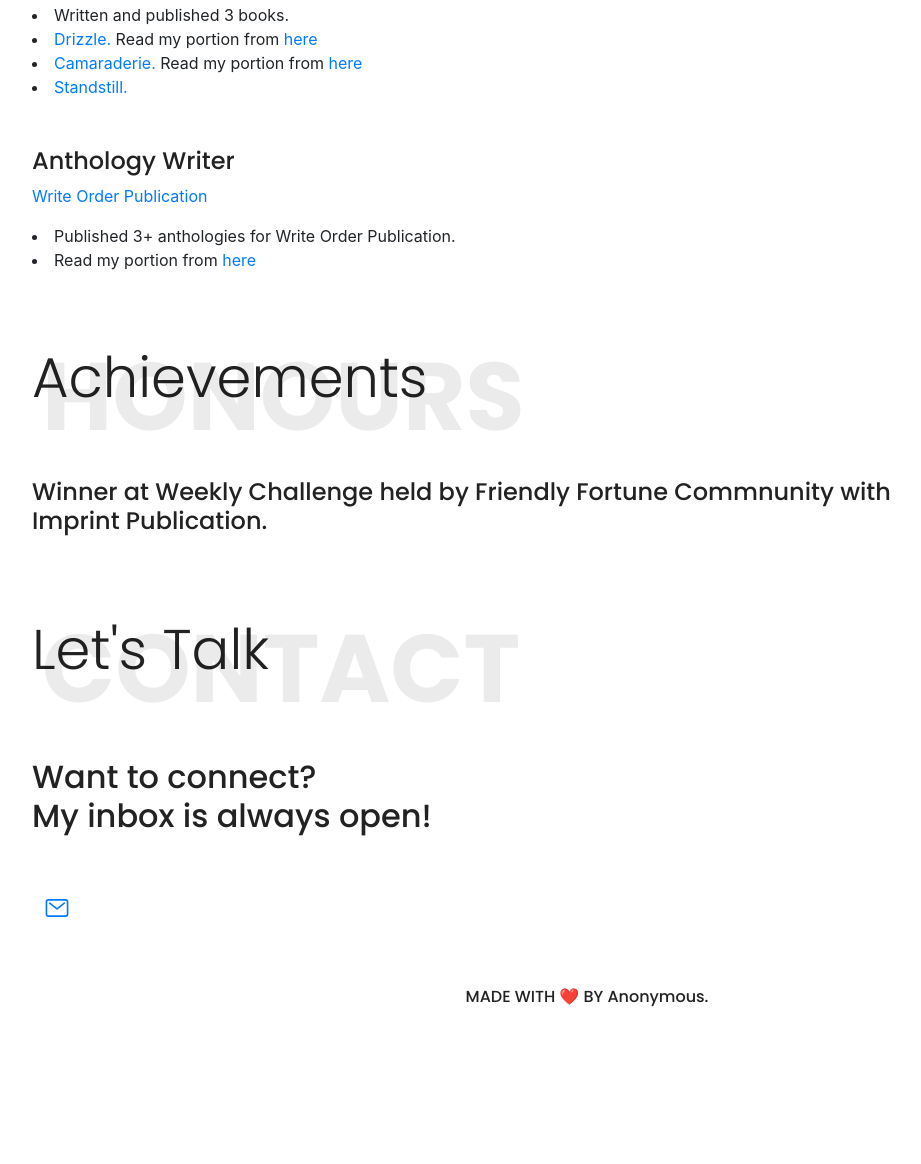
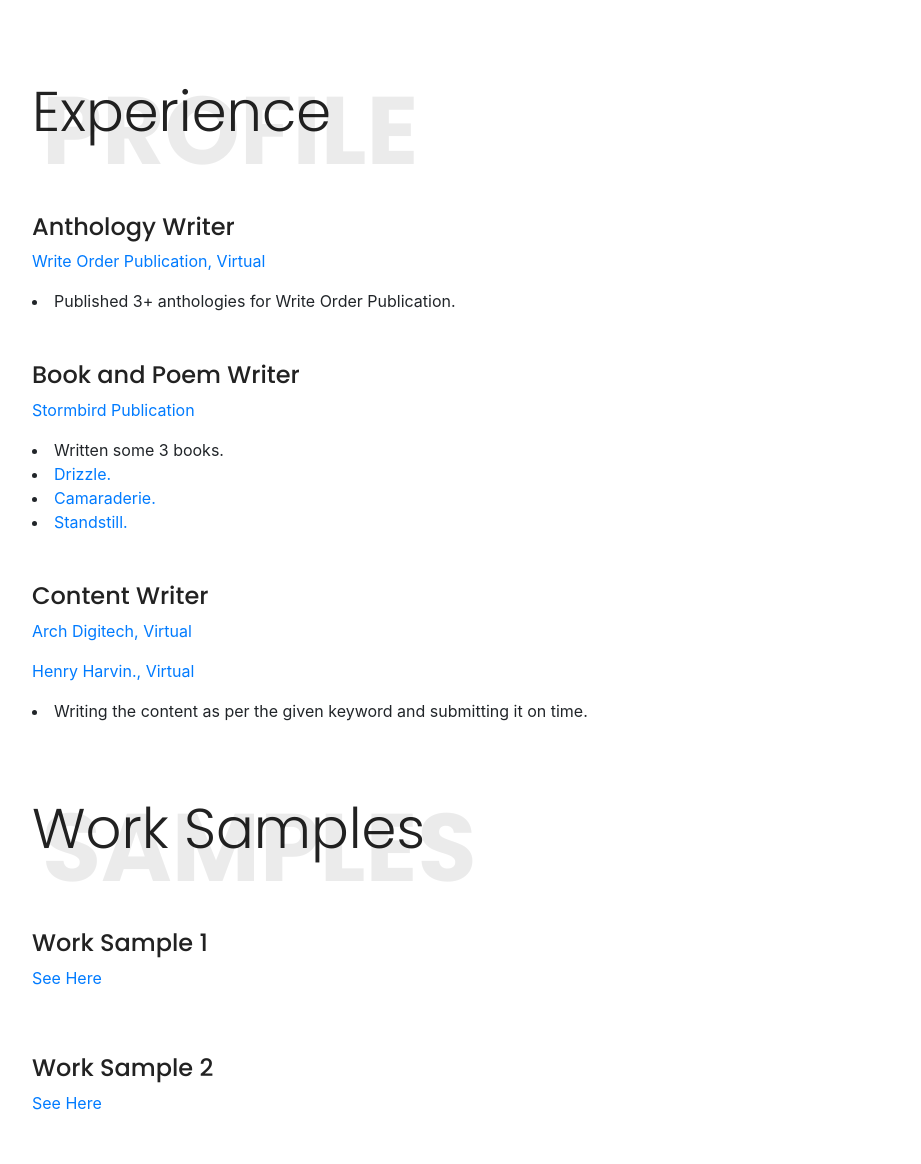
Before and after one commit to anushreemukherjee/portfolio, a plain HTML site: page index.html in a window 1280 px wide. Shown: the part 2208-3372 px from the top of the page, without its empty margins (53-974 px from the left). Before the commit the page ends 3262 px from the top, so only its background shows below. Drawn offline with nearby package versions, Linux system fonts and the light colour scheme.

Commit message:
Add files via upload

```diff
--- a/index.html
+++ b/index.html
@@ -5,11 +5,11 @@
   <meta charset="UTF-8">
   <meta name="viewport" content="width=device-width, initial-scale=1.0">
   <title>Anushree</title>
-  <link rel = "icon" href = "./discord.png"
-  type = "image/x-icon">
+  <link rel="icon" href="./discord.png" type="image/x-icon">
   <link rel="stylesheet" href="./index.css">
   <link rel="stylesheet" href="https://cdnjs.cloudflare.com/ajax/libs/animate.css/4.1.1/animate.min.css" />
-  <link rel="stylesheet" href="https://stackpath.bootstrapcdn.com/bootstrap/4.5.0/css/bootstrap.min.css" integrity="sha384-9aIt2nRpC12Uk9gS9baDl411NQApFmC26EwAOH8WgZl5MYYxFfc+NcPb1dKGj7Sk" crossorigin="anonymous">
+  <link rel="stylesheet" href="https://stackpath.bootstrapcdn.com/bootstrap/4.5.0/css/bootstrap.min.css"
+    integrity="sha384-9aIt2nRpC12Uk9gS9baDl411NQApFmC26EwAOH8WgZl5MYYxFfc+NcPb1dKGj7Sk" crossorigin="anonymous">
 
 </head>
 
@@ -17,7 +17,8 @@
   <nav class="navbar navbar-expand-sm navbar-light mb-1">
     <ul class="navbar-nav">
       <li class="nav-item">
-        <a class="nav-link" href="https://docs.google.com/document/d/1gD7MbzfoTwPy1jbsJIugnEkdcP7V7gzWJoaYcQHOZXA/edit?usp=sharing">Resume</a>
+        <a class="nav-link"
+          href="https://drive.google.com/file/d/1kjvnkP2JVf9EjbYoY9JIVNknhIOGqn9m/view?usp=drivesdk">Resume</a>
       </li>
     </ul>
   </nav>
@@ -31,7 +32,8 @@
             Content and Creative Writer.
           </p>
         </div>
-        <div class="col-lg-4 text-center my-auto pb-5 rounded-circle"><img class="img-fluid rounded-circle" src="./download.png"></div>
+        <div class="col-lg-4 text-center my-auto pb-5 rounded-circle"><img class="img-fluid rounded-circle"
+            src="./download.png"></div>
       </div>
     </section>
 
@@ -43,7 +45,8 @@
             <h1 class="bold-text">About</h1>
             <div class="pt-5">
               <h2 class="mb-5">Hello! 👋</h2>
-              <p>My name is Anushree Mukherjee. I’m from 🇮🇳 I'm a young writer who aspires to stay productive even at this crucial time.
+              <p>My name is Anushree Mukherjee. I’m from 🇮🇳 I'm a young writer who aspires to stay productive even at
+                this crucial time.
                 I keep myself engaged in writing poems and exploring art that helps me to connect with people.
               </p>
               <ul class="social-links list-unstyled mt-4">
@@ -63,7 +66,8 @@
               <div class="progress-wrap">
                 <h4>Story and Poem Writing</h4>
                 <div class="progress progress-style">
-                  <div class="progress-bar color-1" role="progressbar" aria-valuenow="75" aria-valuemin="0" aria-valuemax="100" style="width:50%">
+                  <div class="progress-bar color-1" role="progressbar" aria-valuenow="75" aria-valuemin="0"
+                    aria-valuemax="100" style="width:50%">
                   </div>
                 </div>
               </div>
@@ -72,7 +76,8 @@
               <div class="progress-wrap">
                 <h4>Anthology Writing</h4>
                 <div class="progress progress-style">
-                  <div class="progress-bar color-1" role="progressbar" aria-valuenow="60" aria-valuemin="0" aria-valuemax="100" style="width:50%">
+                  <div class="progress-bar color-1" role="progressbar" aria-valuenow="60" aria-valuemin="0"
+                    aria-valuemax="100" style="width:50%">
                   </div>
                 </div>
               </div>
@@ -81,7 +86,8 @@
               <div class="progress-wrap">
                 <h4>SEO Content Writing</h4>
                 <div class="progress progress-style">
-                  <div class="progress-bar color-1" role="progressbar" aria-valuenow="85" aria-valuemin="0" aria-valuemax="100" style="width:40%">
+                  <div class="progress-bar color-1" role="progressbar" aria-valuenow="85" aria-valuemin="0"
+                    aria-valuemax="100" style="width:40%">
                   </div>
                 </div>
               </div>
@@ -90,96 +96,45 @@
         </div>
       </div>
     </section>
-    <!-- <section class="interests pt-5 pb-5">
+    <section class="interests pt-5 pb-5">
 
-      <h1 class="display-4">Tech I'm familiar with</h1>
-      <h1 class="bold-text bg-text">Tech Stack</h1>
+      <h1 class="display-4">I'm familiar with</h1>
+      <h1 class="bold-text bg-text">Experience</h1>
       <div class="row pt-5">
         <div class="col-lg-3 col-md-4 mt-4 mt-md-0">
           <div class="icon-box">
-            <img class="tech-icon" src="./java.png">
-            <h3>Java</h3>
+            <h3 style="font-weight: bold;">Content Writing</h3>
           </div>
         </div>
         <div class="col-lg-3 col-md-4 mt-4 mt-md-0">
           <div class="icon-box">
-            <img class="tech-icon" src="./cpp.png">
-            <h3>C++</h3>
+            <h3 style="font-weight: bold;">Article Writing</h3>
           </div>
         </div>
         <div class="col-lg-3 col-md-4 mt-4 mt-md-0">
           <div class="icon-box">
-            <img class="tech-icon" src="./c.png">
-            <h3>C</h3>
+            <h3 style="font-weight: bold;">Blog Writing</h3>
           </div>
         </div>
         <div class="col-lg-3 col-md-4 mt-4 mt-md-0">
           <div class="icon-box">
-            <img class="tech-icon" src="./python.png">
-            <h3>Python</h3>
-          </div>
-        </div>
-        <div class="col-lg-3 col-md-4 mt-4 mt-md-0">
-          <div class="icon-box">
-            <img class="tech-icon" src="./js.png">
-            <h3>JavaScript</h3>
-          </div>
-        </div>
-        <div class="col-lg-3 col-md-4 mt-4 mt-md-0">
-          <div class="icon-box">
-            <img class="tech-icon" src="./kotlin.png">
-            <h3>Kotlin</h3>
-          </div>
-        </div>
-        <div class="col-lg-3 col-md-4 mt-4 mt-md-0">
-          <div class="icon-box">
-            <img class="tech-icon" src="./node.png">
-            <h3>Node</h3>
-          </div>
-        </div>
-        <div class="col-lg-3 col-md-4 mt-4 mt-md-0">
-          <div class="icon-box">
-            <img class="tech-icon" src="./react.png">
-            <h3>React</h3>
-          </div>
-        </div>
-        <div class="col-lg-3 col-md-4 mt-4 mt-md-0">
-          <div class="icon-box">
-            <img class="tech-icon" src="./express.png">
-            <h3>Express</h3>
-          </div>
-        </div>
-        <div class="col-lg-3 col-md-4 mt-4 mt-md-0">
-          <div class="icon-box">
-            <img class="tech-icon" src="./db.png">
-            <h3>MongoDB</h3>
-          </div>
-        </div>
-        <div class="col-lg-3 col-md-4 mt-4 mt-md-0">
-          <div class="icon-box">
-            <img class="tech-icon" src="./android.png">
-            <h3>Android</h3>
-          </div>
-        </div>
-        <div class="col-lg-3 col-md-4 mt-4 mt-md-0">
-          <div class="icon-box">
-            <img class="tech-icon" src="./Git.png">
-            <h3>Git</h3>
-          </div>
-        </div>
-        <div class="col-lg-3 col-md-4 mt-4 mt-md-0">
-          <div class="icon-box">
-            <img class="tech-icon" src="./mysql.png">
-            <h3>SQL</h3>
+            <h3 style="font-weight: bold;">SEO Content Writing</h3>
           </div>
         </div>
       </div>
 
-    </section> -->
+    </section>
     <section>
       <h1 class="display-4 mt-5">Education</h4>
         <h1 class="bold-text bg-text">Academics</h1>
         <div class="py-4">
+          <div class="desc">
+            <h4>Master of Arts in English(Honours)</h4>
+            <p>St. Xavier's College (Autonomous), Kolkata</p>
+          </div>
+          <div>
+            <p>2022 - 2024</p>
+          </div>
           <div class="desc">
             <h4>Bachelor of Arts in English(Honours)</h4>
             <p>Banaras Hindu University</p>
@@ -197,7 +152,7 @@
           </div>
         </div>
 
-        <h1 class="display-4 mt-5">Experience and Works</h1>
+        <h1 class="display-4 mt-5">Experience</h1>
         <h1 class="bold-text bg-text">Profile</h1>
         <div class="row d-flex">
           <div class="col-md-10">
@@ -205,15 +160,14 @@
 
               <div class="py-4">
                 <div class="desc">
-                  <h4>SEO Content Writer for various websites.</h4>
-                  <p><a href="#">Freelance</a></p>
+                  <h4>Anthology Writer</h4>
+                  <p><a href="#">Write Order Publication, Virtual</a></p>
                 </div>
                 <!-- <div>
                   <p>January 2021 - May 2021</p>
                 </div> -->
                 <div>
-                  <li>Blog writing, SEO content writing, articles on various keywords, website content wrting,
-                    plagiarism free work and meeting the dealines.</li>
+                  <li>Published 3+ anthologies for Write Order Publication.</li>
                   <!-- <li>Contributed articles on Python Library like NumPy and Directory Traversal
                     Tools .</li>
                   <li>Articles on implementation of Java SynchronousQueue API and Thread-Safe
@@ -230,23 +184,54 @@
                   <p>March 2021 - June 2021</p>
                 </div> -->
                 <div>
-                  <li>Written and published 3 books.</li>
-                  <li><a href="https://www.amazon.in/dp/1639973060/ref=cm_sw_r_awdo_navT_g_5MA9TW45176DTAX9V28Q">Drizzle.</a> Read my portion from <a href="https://drive.google.com/file/d/1IpIn3eWKJlwVlKICv7QBP2UrXyqSSnMl/view?usp=sharing">here</a></li>
-                  <li><a href="https://www.amazon.in/dp/1639748695/ref=cm_sw_r_awdo_navT_g_5DC55STRKZWS05ACM3TM">Camaraderie.</a> Read my portion from <a href="https://drive.google.com/file/d/1gzBccVYgVygozSvOcoQa1eRrh6w7zDlR/view?usp=sharing">here</a></li>
+                  <li>Written some 3 books.</li>
+                  <li><a
+                      href="https://www.amazon.in/dp/1639973060/ref=cm_sw_r_awdo_navT_g_5MA9TW45176DTAX9V28Q">Drizzle.</a>
+
+                  </li>
+                  <li><a
+                      href="https://www.amazon.in/dp/1639748695/ref=cm_sw_r_awdo_navT_g_5DC55STRKZWS05ACM3TM">Camaraderie.</a>
+
+                  </li>
                   <li><a href="#">Standstill.</a></li>
                 </div>
               </div>
               <div class="py-4">
                 <div class="desc">
-                  <h4>Anthology Writer</h4>
-                  <p><a href="#">Write Order Publication</a></p>
+                  <h4>Content Writer</h4>
+                  <p><a href="#">Arch Digitech, Virtual </a></p>
+                  <p><a href="#"> Henry Harvin., Virtual</a></p>
                 </div>
                 <!-- <div>
                   <p>March 2021 - June 2021</p>
                 </div> -->
                 <div>
-                  <li>Published 3+ anthologies for Write Order Publication.</li>
-                  <li>Read my portion from <a href="https://docs.google.com/document/d/1NJyXolsmpdblJ0cpV9yhFQxQXR83rLQn/edit?usp=sharing&ouid=106145308781811822044&rtpof=true&sd=true">here</a></li>
+                  <li>Writing the content as per the given keyword and submitting it on
+                    time.</li>
+                </div>
+              </div>
+            </div>
+          </div>
+        </div>
+        <h1 class="display-4 mt-5">Work Samples</h1>
+        <h1 class="bold-text bg-text">Samples</h1>
+        <div class="row d-flex">
+          <div class="col-md-10">
+            <div class="mt-3">
+              <div class="py-4">
+                <div class="desc">
+                  <h4>Work Sample 1</h4>
+                  <p><a
+                      href="https://docs.google.com/document/d/16KEyXYujDHDFL4K3S84DriWNh0vsRRZ8/edit?usp=drivesdk&ouid=100764864140085232237&rtpof=true&sd=true">See
+                      Here</a></p>
+                </div>
+              </div>
+              <div class="py-4">
+                <div class="desc">
+                  <h4>Work Sample 2</h4>
+                  <p><a
+                      href="https://docs.google.com/document/d/1ZIXMZPKXduK2q5R-KL8gkfOjUZSEZM10/edit?usp=drivesdk&ouid=100764864140085232237&rtpof=true&sd=true">See
+                      Here</a></p>
                 </div>
               </div>
             </div>
@@ -325,33 +310,7 @@
         </div>
       </div>
     </section> -->
-    <section>
-      <h1 class="display-4 mt-5">Achievements</h1>
-      <h1 class="bold-text bg-text">Honours</h1>
-      <div class="row d-flex">
-        <div class="col-md-10">
-          <div class="mt-3">
 
-            <div class="py-4">
-              <div class="desc">
-                <h4>Winner at Weekly Challenge held by Friendly Fortune Commnunity with <a href="#"></a>Imprint Publication.</h4>
-              </div>
-            </div>
-            <!-- <div class="py-4">
-              <div class="desc">
-                <h4>Codeforces Specialist</h4>
-                <p>See here:- <a href="https://codeforces.com/profile/t_chakrawarty">
-                  <img src="https://cdn.jsdelivr.net/npm/simple-icons@3.1.0/icons/codeforces.svg" alt="t_chakrawarty" height="40" width="30" />
-                  </a></p>
-              </div>
-              <div>
-                <li>Achieved Specialist tag with rating of 1425.</li>
-              </div>
-            </div> -->
-          </div>
-        </div>
-      </div>
-    </section>
     <section>
       <h1 class="display-4 mt-5">Let's Talk</h1>
       <h1 class="bold-text bg-text">Contact</h1>
@@ -375,9 +334,11 @@
   </div>
 
   <!-- Scripts -->
-  <script src="https://stackpath.bootstrapcdn.com/bootstrap/4.5.0/js/bootstrap.min.js" integrity="sha384-OgVRvuATP1z7JjHLkuOU7Xw704+h835Lr+6QL9UvYjZE3Ipu6Tp75j7Bh/kR0JKI" crossorigin="anonymous">
-  </script>
+  <script src="https://stackpath.bootstrapcdn.com/bootstrap/4.5.0/js/bootstrap.min.js"
+    integrity="sha384-OgVRvuATP1z7JjHLkuOU7Xw704+h835Lr+6QL9UvYjZE3Ipu6Tp75j7Bh/kR0JKI" crossorigin="anonymous">
+    </script>
   <script src="https://unpkg.com/ionicons@5.1.2/dist/ionicons.js"></script>
 
 </body>
+
 </html>
```
